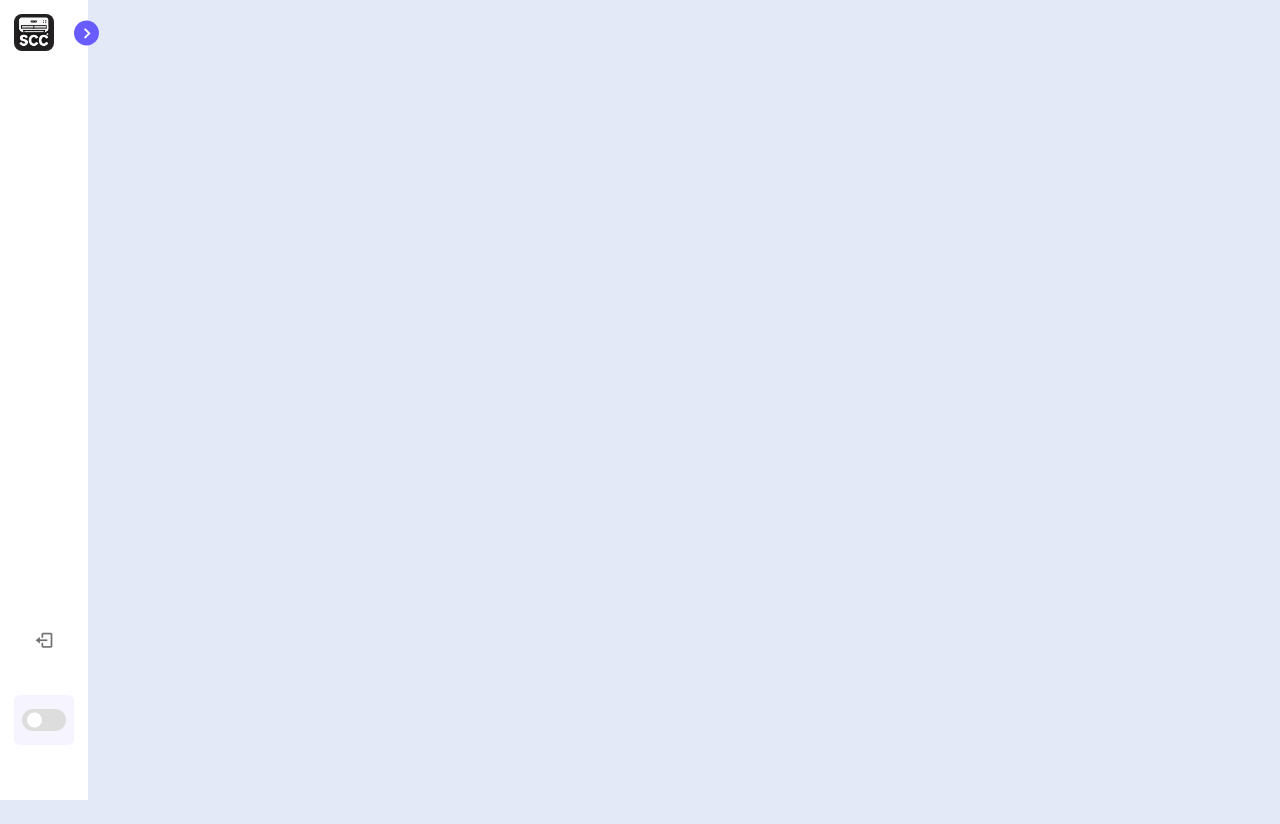
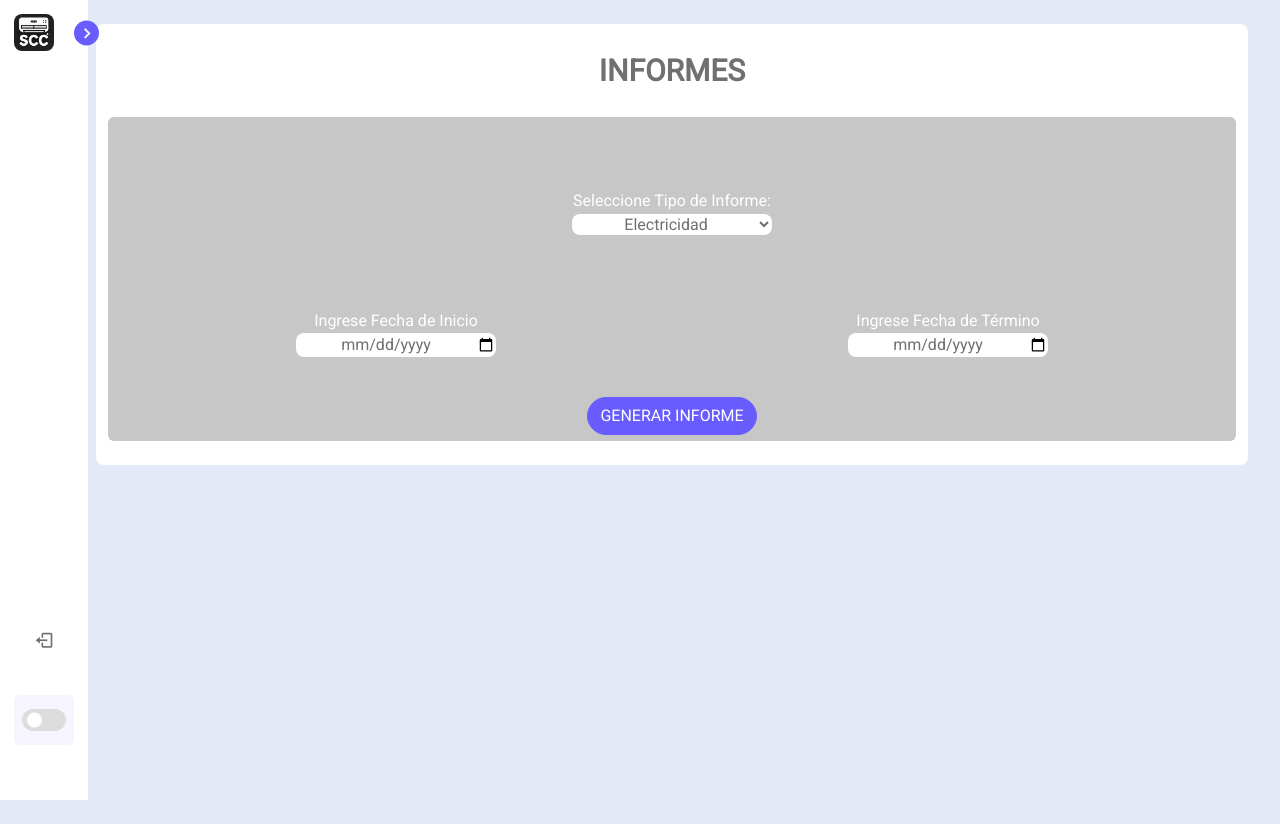
Before and after one commit to Nitratodesodio/SASC, a Django app: page /informe/ in a window 1280 px wide. Before the commit the page ends 800 px from the top, so only its background shows below. Run offline with Django 5.2, Linux system fonts and the light colour scheme.

Commit message:
Completar la interfaz. Se añadió el botón para subir la planificación, se agregó el diseño de la interfaz de los dashboard, en la interfaz de alertas se agregó la tabla y en la interfaz de informes se añadieron los calendarios y botón para generar informe

```diff
--- a/Pw/static/css/style.css
+++ b/Pw/static/css/style.css
@@ -15,6 +15,7 @@
     --primary-color-light:#f6f5ff;
     --toggle-color:#ddd;
     --text-color:#707070;
+    --primary-color-grey:#C7C7C8;
 
     /*=== Transiciones ===*/
     --tran-02: all 0.2s ease;
@@ -36,6 +37,7 @@ body.dark{
     --primary-color-light:#3a3b3c;
     --toggle-color:#fff;
     --text-color:#ccc;
+    --primary-color-grey:#313234;
 }
 
 /* === sidebar === */
@@ -147,12 +149,11 @@ header .image-text .header-text{
     transition: var(--tran-03);
 }
 
-.sidebar.close .toggle{
+.sidebar.close header .toggle{
     transform: translateY(-50%);
 }
 
 body.dark .sidebar header .toggle{
-    transform: rotate(180deg);
     color: var(--text-color);
 }
 
@@ -256,92 +257,90 @@ body.dark .switch::before{
     left: 24px;
 }
 
-/*=== Perfil ===*/
-
-.contenido{
+.container{
+    max-width: 90%;
+    width: auto;
+    height: auto;
+    left: 88px;
+    border-radius: 8px;
     position: relative;
-    left: 250px;
-    height: 100vh;
-    width: calc(100% - 25px);
-    color: var(--sidebar-color);
+    background: var(--sidebar-color);
     transition: var(--tran-05);
-    border-radius: 8px;
+    overflow: hidden;
 }
 
-.contenido .section{
-    font-size: 30px;
-    font-weight: 500;
-    color: var(--text-color);
-    padding: 8px 40px;
-}
-
-.sidebar.close ~ .contenido{
+.sidebar.close ~.container{
     left: 88px;
     width: calc(100% - 88px);
 }
 
-.contenido .perfil{
-    height: 50%;
-    width: 75%;
-    margin-left: 40px;
-    border-radius: 8px;
-    background: var(--sidebar-color);
-    transition: var(--tran-05);
+@media (max-width: 768px) {
+    .d-flex > div {
+      margin-bottom: 10px;
+    }
+}
+.change.color{
+    background: var(--primary-color-light);
 }
 
-.perfil .imagen-text img{
-    width: 200px;
-    border-radius: 8px;
-}
-
-.perfil .imagen-text{
+.title-text .title{
     display: flex;
-    align-items: center;
-}
-
-.imagen-text .perfil-text{
-    display: flex;
-    flex-direction: column;
-}
-
-.perfil-text{
-    font-size: 600;
-    margin-top: -3px;
+    justify-content: center;
+    font-size: 30px;
     color: var(--text-color);
 }
 
-/*=== dashboard === */
-.contenidoD{
-    position: relative;
-    left: 250px;
-    height: 100vh;
-    width: calc(100% - 25px);
+.sidebar li a:hover .text{
     color: var(--sidebar-color);
-    transition: var(--tran-05);
-    border-radius: 8px;
 }
 
-.contenidoD .section{
-    font-size: 30px;
-    font-weight: 500;
+.change-colors{
     color: var(--text-color);
-    padding: 8px 40px;
+    background: var(--primary-color-grey);
 }
 
-.sidebar.close ~ .contenidoD{
-    left: 88px;
-    width: calc(100% - 88px);
+.change{
+    background: var(--primary-color-grey);
 }
 
-.contenidoD .dashboard{
-    margin-left: 25px;
-    width: 200px;
-    height: 600px;
-    display: flex;
+.button{
+    background: var(--primary-color);
+    border-color: var(--primary-color);
+    border-radius: 50px;
 }
 
-.dashboard{
-    position: relative;
-    width: 30%;
-    gap: 20px;
+.calendario{
+    border-radius: 8px;
+    border-color: var(--sidebar-color);
+    background: var(--sidebar-color);
+    color: var(--text-color);
+    width: 200px;
+    text-align: center;
+    border-width: 0cap;
 }
+
+.menu-inf{
+    border-radius: 8px;
+    border-color: var(--sidebar-color);
+    background: var(--sidebar-color);
+    color: var(--text-color);
+    width: 200px;
+    text-align: center;
+    border-width: 0cap;
+}
+
+.table{
+    color: var(--text-color);
+    background: var(--primary-color-grey);
+}
+
+.custom-table td,
+.custom-table th{
+    color: var(--text-color);
+}
+
+.custom-table thead,
+.custom-table tbody{
+    background: var(--primary-color-grey);
+    border-color: var(--text-color);
+}
--- a/Pw/templates/informes.html
+++ b/Pw/templates/informes.html
@@ -1,5 +1,47 @@
-{% extends "base.html" %}
-{% load static %}
-{% block body %}
+{% extends 'base.html' %}
+{% block content %}
+<div class="container mt-4 col-lg-8 col-md-8 col-sm-10 ms-2">
+    <div class="row align-items-start justify-content-center gap-3">
+        <div class="col p-4 justify-content-center customer-color">
+            <div class="text title-text">
+                <span class="title"><b>INFORMES</b></span>
+            </div>
+            <div class="row mt-4 justify-content-center">
+              <div class="col-12 p-4 text-white rounded change-colors">
+                <div class="row mt-4">
+                  <div class="col-12 text-center">
+                    <div class="p-4 text-white rounded change-colors">
+                      <p class="mb-0">Seleccione Tipo de Informe:</p>
+                      <select name="informes" class="menu-inf">
+                        <option>Electricidad</option>
+                        <option>Clases</option>
+                        <option>Climatización</option>
+                      </select>
+                    </div>
+                  </div>
+                </div>
+                  <div class="row mt-4">
+                    <div class="col-6 text-center">
+                      <div class="p-4 text-white rounded change-colors">
+                        <p class="mb-0">Ingrese Fecha de Inicio</p>
+                        <input type="date" class="calendario">
+                      </div>
+                    </div>
+                    <div class="col-6 text-center">
+                      <div class="p-4 text-white rounded change-colors">
+                        <p class="mb-0">Ingrese Fecha de Término</p>
+                        <input type="date" class="calendario">
+                      </div>
+                    </div>
+                  </div>
 
-{% endblock body %}
+                  <div class="text-center justify-content-center mt-3" style="height: 20px;">
+                    <button type="button" class="btn btn-primary button">GENERAR INFORME</button>
+                  </div>
+              </div>
+
+          </div>
+        </div>
+    </div>
+</div>
+{% endblock content %}
--- a/etl-planificacion/main.py
+++ b/etl-planificacion/main.py
@@ -8,7 +8,7 @@ conn = pg.connect(
     host='localhost',
     database='SCC',
     user='postgres',
-    password='root',
+    password='admin',
     port='5432'
 )
 
```
Also changed, not shown: Pw/templates/alertas.html (+46 -0 lines), Pw/templates/dashboard.html (+23 -0 lines), Pw/templates/home.html (+50 -0 lines).
